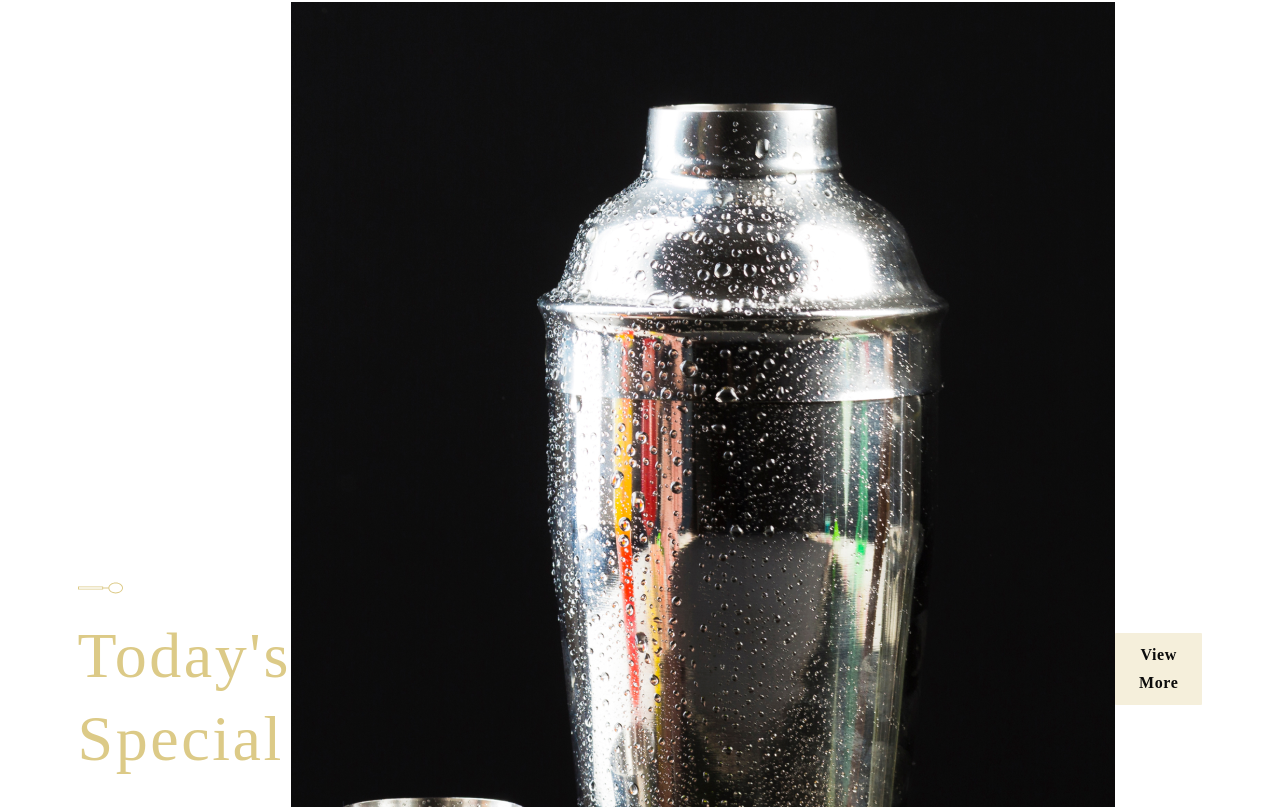
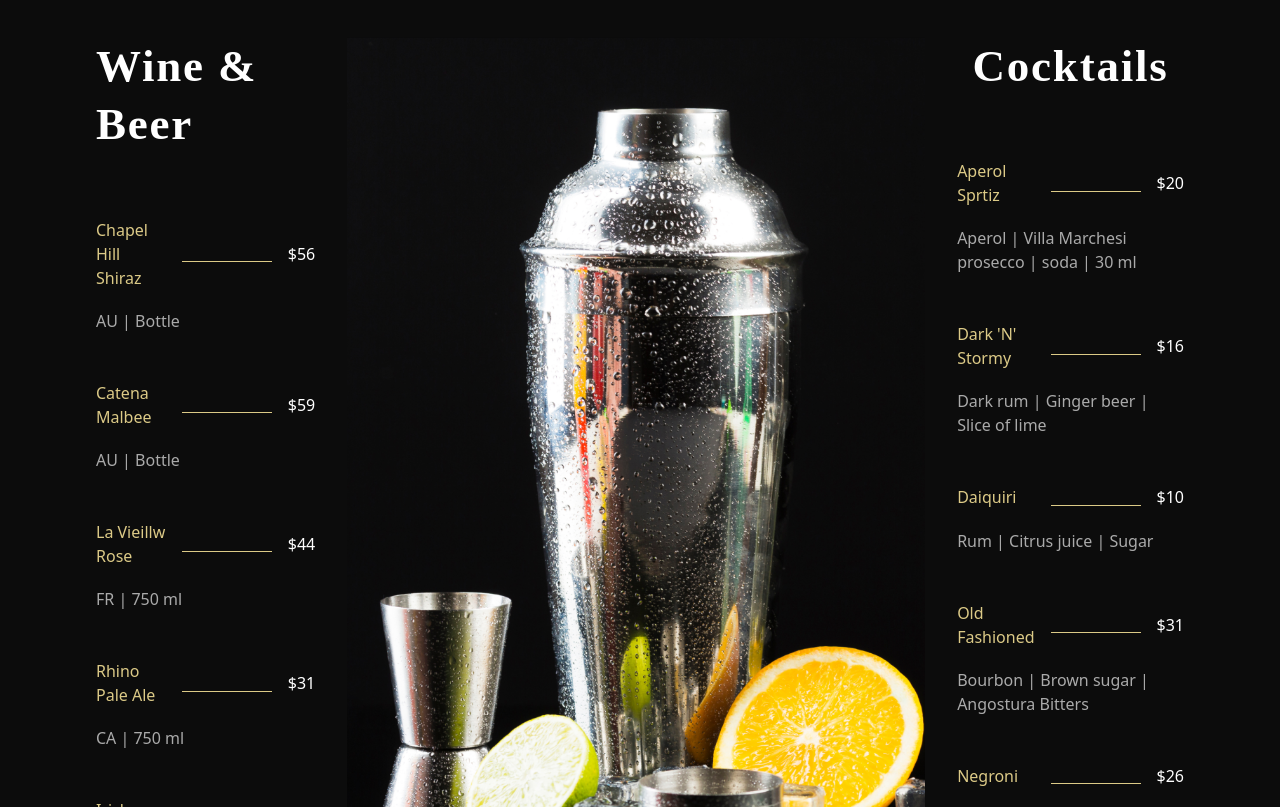
Before and after one commit to Bsc-com-32-19/Restaurant, a React (Create React App) app: page / in a window 1280 px wide. Shown: the part 2453-3260 px from the top of the page. Built offline with nearby package versions, Linux system fonts and the light colour scheme; a web font is replaced by a local one.

Commit message:
speciaMenu

```diff
--- a/src/components/Menuitem/MenuItem.css
+++ b/src/components/Menuitem/MenuItem.css
@@ -0,0 +1,30 @@
+.app__menuitem {
+    width: 100%;
+    margin: 1rem 0;
+
+    display: flex;
+    flex-direction: column;
+}
+.app__menuitem-head {
+    display: flex;
+    justify-content: space-between;
+    align-items: center;
+}
+.app__menuitem-sub {
+    width: 100%;
+    margin-top: 0.2rem;
+}
+.app__menuitem-name {
+    flex: 1;
+}
+.app__menuitem-dash {
+    width: 90px;
+    height: 1px;
+    background: var(--color-golden);
+    margin: 0 1rem;
+}
+.app__menuitem-price {
+    display: flex;
+    justify-content: flex-end;
+    align-items: flex-end;
+}
--- a/src/components/Menuitem/MenuItem.jsx
+++ b/src/components/Menuitem/MenuItem.jsx
@@ -2,9 +2,25 @@
 
 import './MenuItem.css';
 
-const MenuItem = () => (
-  <div>
-    MenuItem
+const MenuItem = ( { title, price, tags } ) => (
+  <div className='app__menuitem'>
+   <div className='app__menuitem-head'>
+    <div className='app__menuitem-name'>
+      <p className='P__cormorant' style={{ color: '#DCCA87'}}>{title}</p>
+
+    </div>
+    <div className='app__menuitem-dash'/>
+    <div className='app__menuitem-price'>
+      <p className='P__cormorant' >{price}</p>
+
+    </div>
+
+   </div>
+   <div className='app__menuitem-sub'>
+    <p className='P__opensans' style={{color: '#AAA'}}>{tags}</p>
+
+   </div>
+
   </div>
 );
 
--- a/src/container/Menu/SpecialMenu.css
+++ b/src/container/Menu/SpecialMenu.css
@@ -0,0 +1,83 @@
+.app__specialMenu {
+    flex-direction: column;
+    background: var(--color-black);
+}
+.app__specialMenu-title {
+    margin-bottom: 2rem;
+    text-align: center;
+}
+.app__specialMenu-menu {
+    width: 100%;
+
+    margin: 2rem 0;
+    display: flex;
+    justify-content: center;
+    align-items: flex-start;
+    flex-direction: row;
+}
+.app__specialMenu-menu_heading {
+    font-family: var(--font-base);
+    font-weight: 600;
+    font-size: 45px;
+    line-height: 58.5px;
+    letter-spacing: 0.04em;
+    color: var(--color-whte);
+}
+.app__apecialMenu-menu_wine, .app__apecialMenu-menu_cocktails {
+    flex: 1;
+    width: 100%;
+    flex-direction: column;
+    color: #fff;
+
+
+}
+.app__specialMenu-menu_img {
+    width: 410px;
+    margin: 0 2rem;
+}
+.app__specialMenu-menu_img img{
+    width: 100%;
+    height: auto;
+}
+.app__specialMenu-menu_items {
+    display: flex;
+    flex-direction: column;
+
+    margin: 2rem 0;
+    width: 100%;
+}
+.btn button {
+    border-radius: 15px;
+}
+@media screen and (max-width: 2000px) {
+    .app__specialMenu-menu_img {
+        width: 650px;
+    }
+    .app__specialMenu-menu_img img {
+        height: 920px;
+    }
+
+
+}
+@media screen and (max-width: 1150px) {
+    .app__specialMenu-menu {
+        flex-direction: column;
+        align-items: center;
+        width: 100%;
+    }
+    .app__specialMenu-menu_img {
+        margin: 3rem 0;
+    }
+
+}
+@media screen and (max-width: 650px) {
+
+    .app__specialMenu-menu_img {
+        width: 100%;
+    }
+    .app__specialMenu-menu_heading {
+        font-size: 30px;
+        line-height: 48.5px;
+    }
+
+}
--- a/src/container/Menu/SpecialMenu.jsx
+++ b/src/container/Menu/SpecialMenu.jsx
@@ -14,10 +14,10 @@
     </div>
     <div className='app__specialMenu-menu'>
       <div className='app__apecialMenu-menu_wine flex__center'>
-        <p className='app__specialMenu_menu_heading'>Wine & Beer</p>
-        <div className='app__specialMenu_menu_items'>
+        <p className='app__specialMenu-menu_heading'>Wine & Beer</p>
+        <div className='app__specialMenu-menu_items'>
           {data.wines.map((wine, index) => (
-            <p>{wine.title}</p>
+           <MenuItem key={wine.title + index} title={wine.title} price={wine.price} tags={wine.tags}/>
 
           ))}
 
@@ -28,17 +28,18 @@
 
       </div>
       <div className='app__apecialMenu-menu_cocktails flex__center'>
-        <p className='app__specialMenu_menu_heading'>Wine & Beer</p>
-        <div className='app__specialMenu_menu_items'>
+        <p className='app__specialMenu-menu_heading'>Cocktails</p>
+        <div className='app__specialMenu-menu_items'>
           {data.cocktails.map((cocktails, index) => (
-            <p>{cocktails.title}</p>
+          <MenuItem key={cocktails.title + index} title={cocktails.title} price={cocktails.price} tags={cocktails.tags}/>
+
 
           ))}
 
         </div>
       </div>
     </div>
-    <div style={{marginTop: '15px'}}>
+    <div style={{marginTop: '15px'}} className='btn' >
       <button type='button' className='custom__button'>View More</button>
 
     </div>
```
